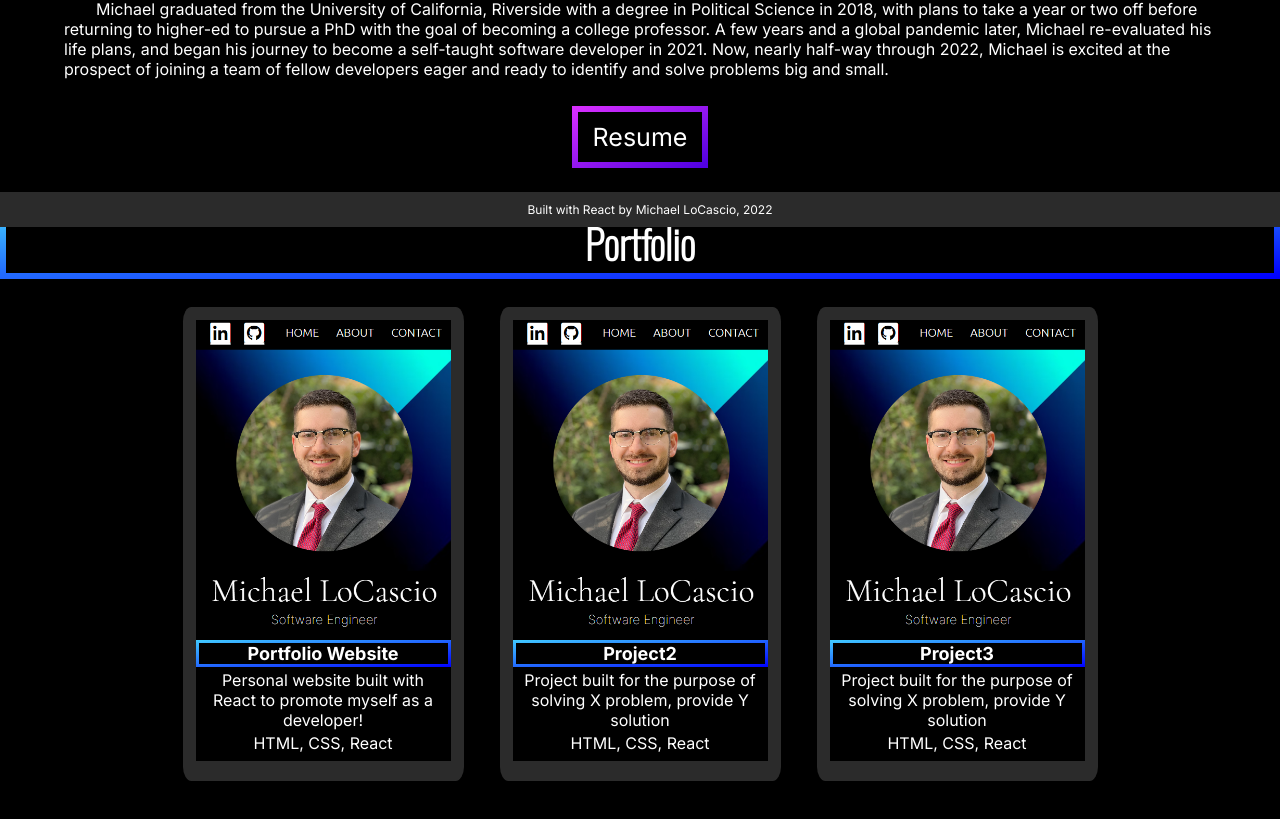
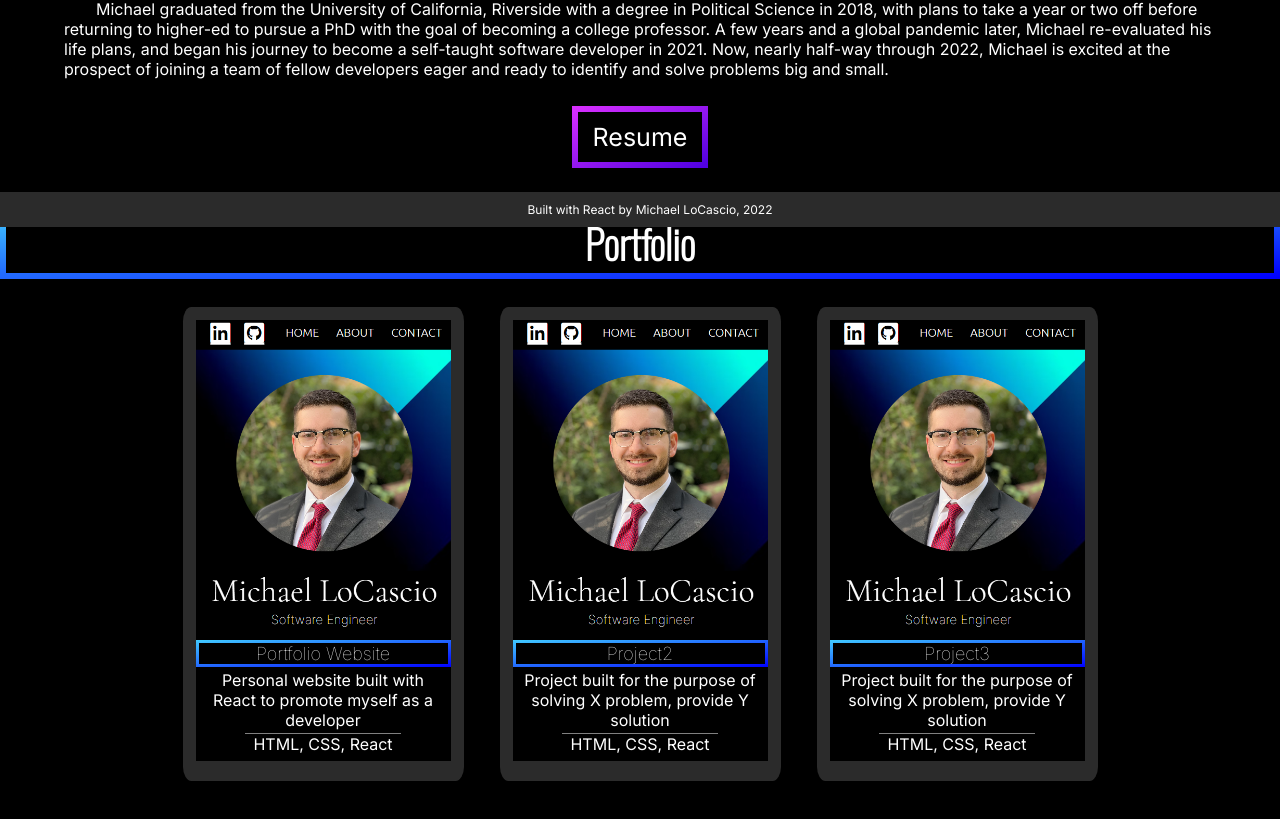
Before and after one commit to Gitmsl/msl-website, a React (Create React App) app: page / in a window 1280 px wide. Shown: the part 573-1392 px from the top of the page. Built offline with nearby package versions, Linux system fonts and the light colour scheme.

Commit message:
Project Item touch-up
Added grey border-top to techUsed to distinguish from projDescription, added hover effect box-shadow to emphasize that the components are interactive, fixed syntax error in resume css

```diff
--- a/src/portfolio/Portfolio.jsx
+++ b/src/portfolio/Portfolio.jsx
@@ -13,7 +13,7 @@ export default function Portfolio() {
                 projLink="https://github.com/Gitmsl/msl-website"
                 img={portImg}
                 projTitle="Portfolio Website"
-                itemDescription="Personal website built with React to promote myself as a developer!"
+                itemDescription="Personal website built with React to promote myself as a developer"
                 techUsed="HTML, CSS, React"
             />
             <PortfolioItem
--- a/src/portfolio/portfolio.css
+++ b/src/portfolio/portfolio.css
@@ -31,6 +31,12 @@
     border-radius: 3%;
     background-color: rgb(43, 43, 43);
     text-decoration: none;
+    transition: box-shadow .5s ease-in-out;
+}
+
+.portfolioItem:hover {
+    box-shadow: 0px 0px 30px 8px rgb(0, 208, 255);
+    transition: box-shadow .5s ease-in-out;
 }
 
 .portfolioImg {
@@ -50,6 +56,7 @@
 .projTitle {
     font-size: 18px;
     font-family: 'Inter', sans-serif;
+    font-weight: 100;
     text-align: center;
     text-decoration: none;
     border: solid 3px;
@@ -67,5 +74,6 @@
     gap: 25px;
     padding: 0 8px;
     margin-bottom: 10px;
+    border-top: 1px solid grey;
     justify-content: center;
 }
--- a/src/resume/resume.css
+++ b/src/resume/resume.css
@@ -16,7 +16,7 @@
     border: 6px solid;
     border-image-source: linear-gradient(to bottom right, rgb(217, 47, 255), rgb(79, 0, 224) );
     border-image-slice: 4;
-    transition: background-color .5s ease-in-out
+    transition: background-color .5s ease-in-out;
 }
 
 .resumeButton:hover {
```
